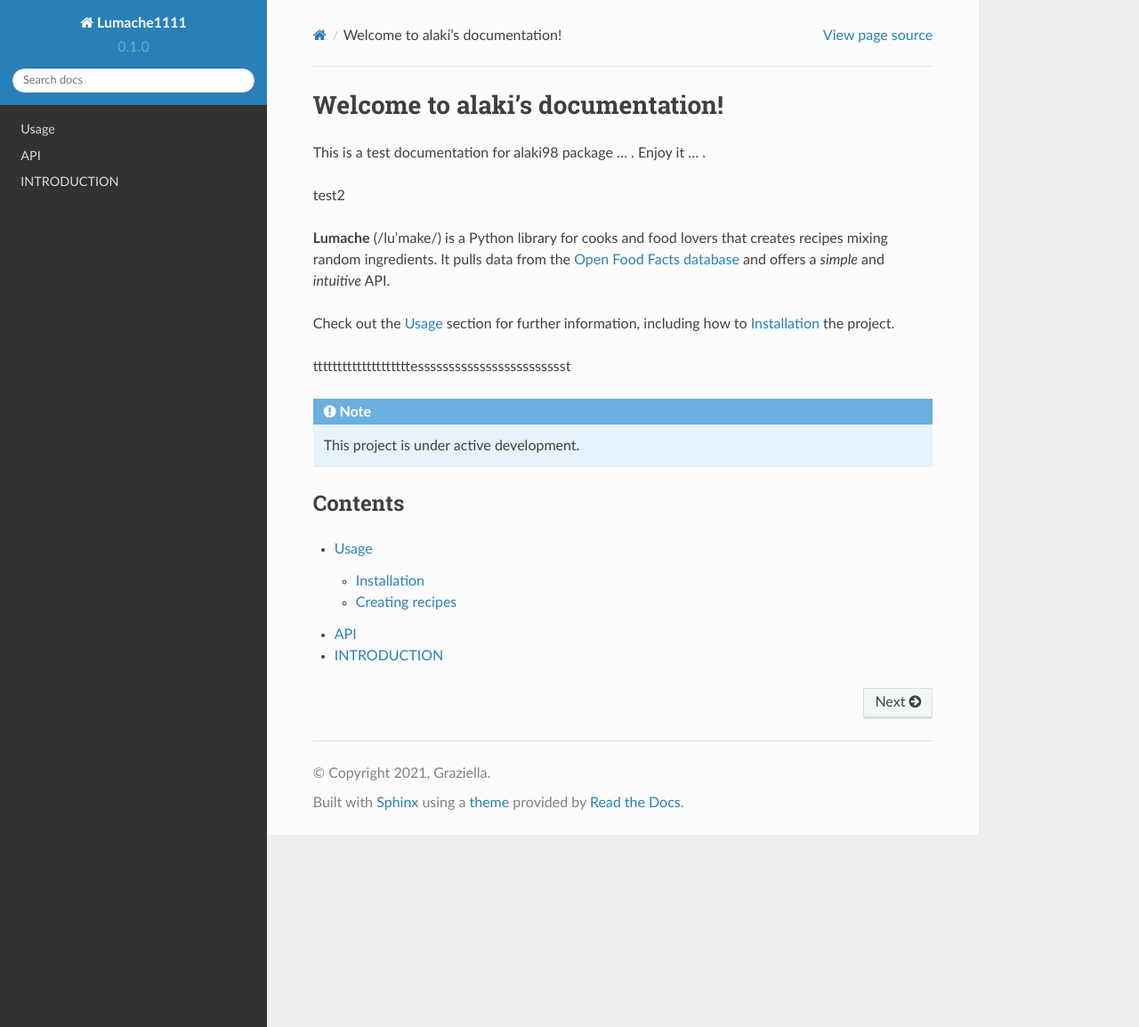
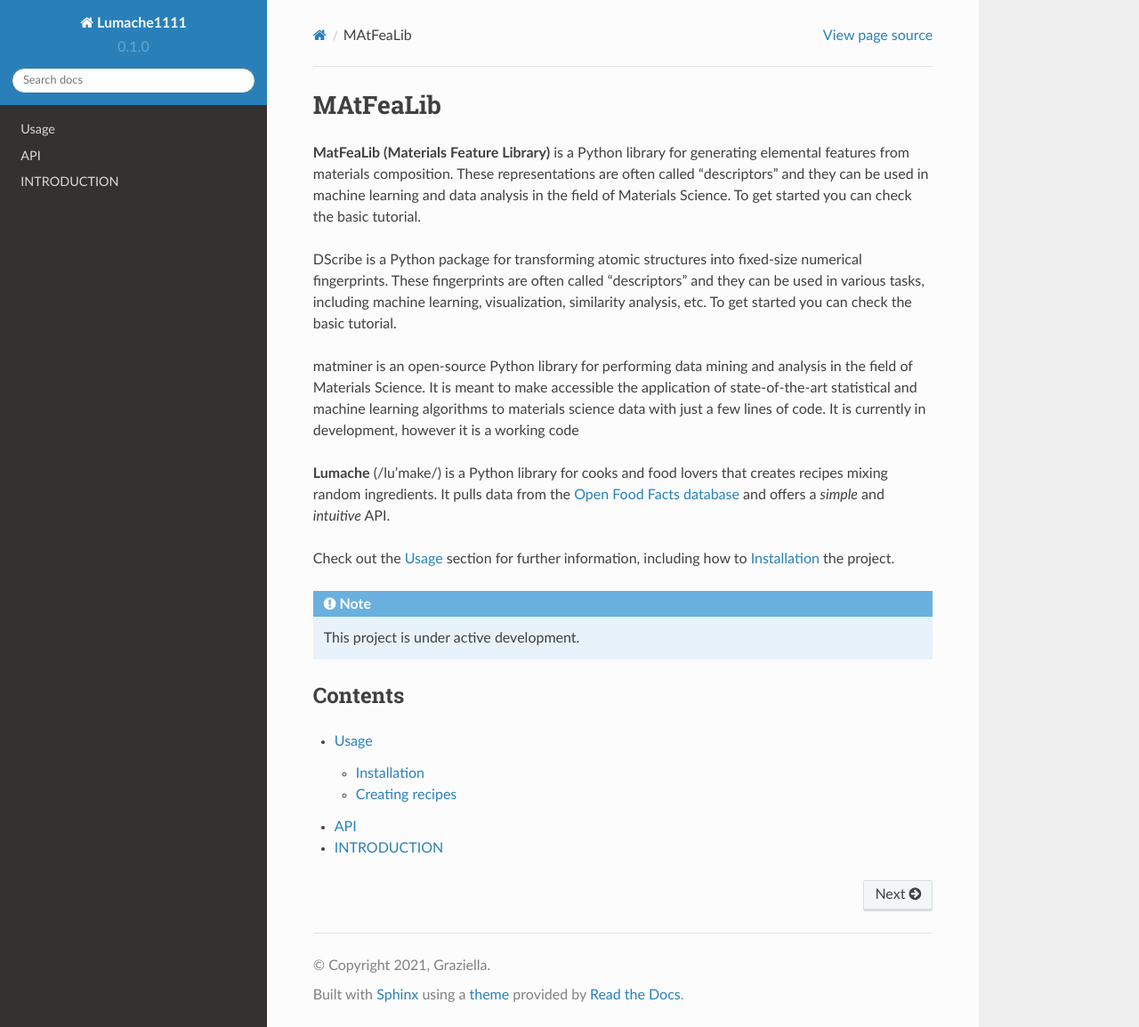
Before and after one commit to alaki98/alaki98, a Sphinx documentation site: the page built from docs/source/index.rst, in a window 1280 px wide and 1154 px high. Shown: the whole window at 89% size. Built offline with Sphinx 7.4.7 and the Read the Docs theme 2.0.0, drawn with Linux system fonts in a browser that asks for light colours.

Commit message:
Update index.rst

```diff
--- a/docs/source/index.rst
+++ b/docs/source/index.rst
@@ -1,11 +1,11 @@
-Welcome to alaki's documentation!
+MAtFeaLib
 ===================================
 
-This is a test documentation for alaki98 package ... .
-Enjoy it ... .
+**MatFeaLib (Materials Feature Library)** is a Python library for generating elemental features from materials composition. These representations are often called “descriptors” and they can be used in machine learning and data analysis in the field of Materials Science. To get started you can check the basic tutorial.
 
-test2
+DScribe is a Python package for transforming atomic structures into fixed-size numerical fingerprints. These fingerprints are often called “descriptors” and they can be used in various tasks, including machine learning, visualization, similarity analysis, etc. To get started you can check the basic tutorial.
 
+matminer is an open-source Python library for performing data mining and analysis in the field of Materials Science. It is meant to make accessible the application of state-of-the-art statistical and machine learning algorithms to materials science data with just a few lines of code. It is currently in development, however it is a working code
 
 **Lumache** (/lu'make/) is a Python library for cooks and food lovers
 that creates recipes mixing random ingredients.
@@ -15,7 +15,7 @@
 Check out the :doc:`usage` section for further information, including
 how to :ref:`installation` the project.
 
-ttttttttttttttttttttesssssssssssssssssssssssst
+
 
 .. note::
 
```
